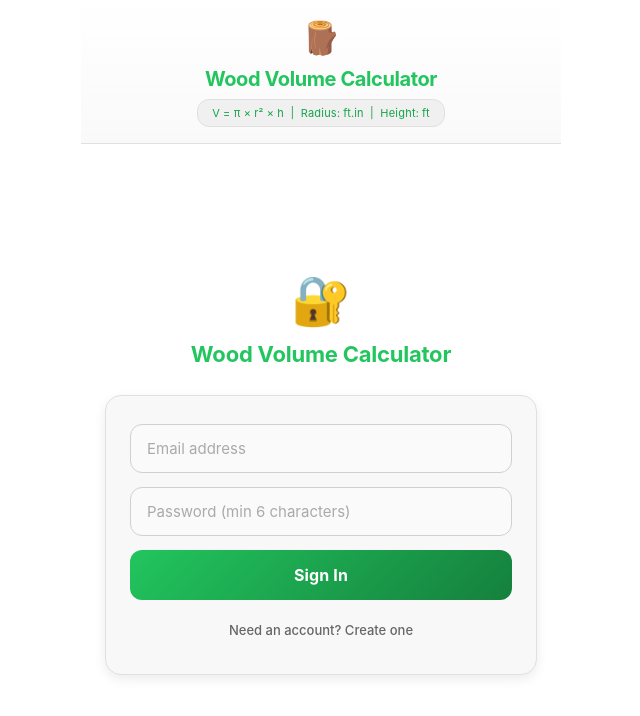
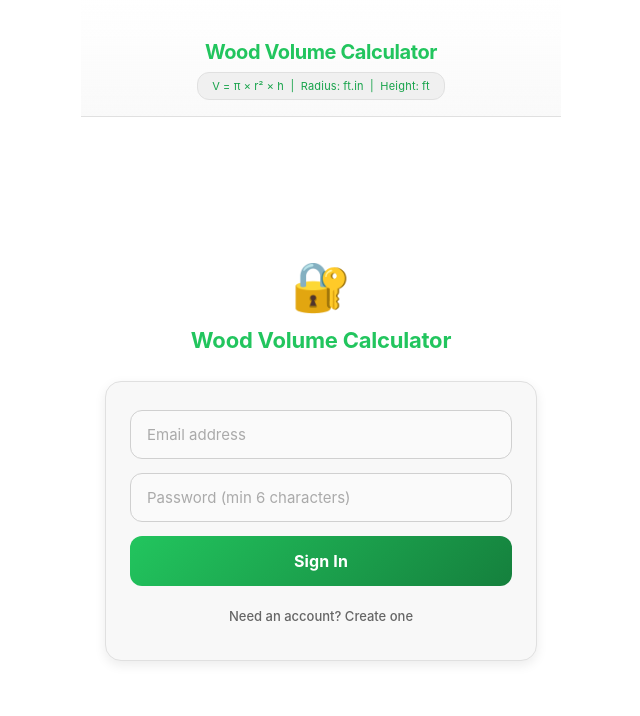
Before and after one commit to Richy-coder171/wool-calculator-version-2, a plain HTML site: page frortend/index.html in a window 1280 px wide. Shown: the whole page, without its empty margins (319-959 px from the left). Drawn offline with Linux system fonts and the light colour scheme.

Commit message:
change icon

```diff
--- a/frortend/index.html
+++ b/frortend/index.html
@@ -977,7 +977,7 @@
 <body>
 <div id="app">
   <header>
-    <div class="logo">🪵</div>
+    <div class="logo"></div>
     <h1>Wood Volume Calculator</h1>
     <div class="formula-badge">V = π × r² × h &nbsp;|&nbsp; Radius: ft.in &nbsp;|&nbsp; Height: ft</div>
   </header>
```
